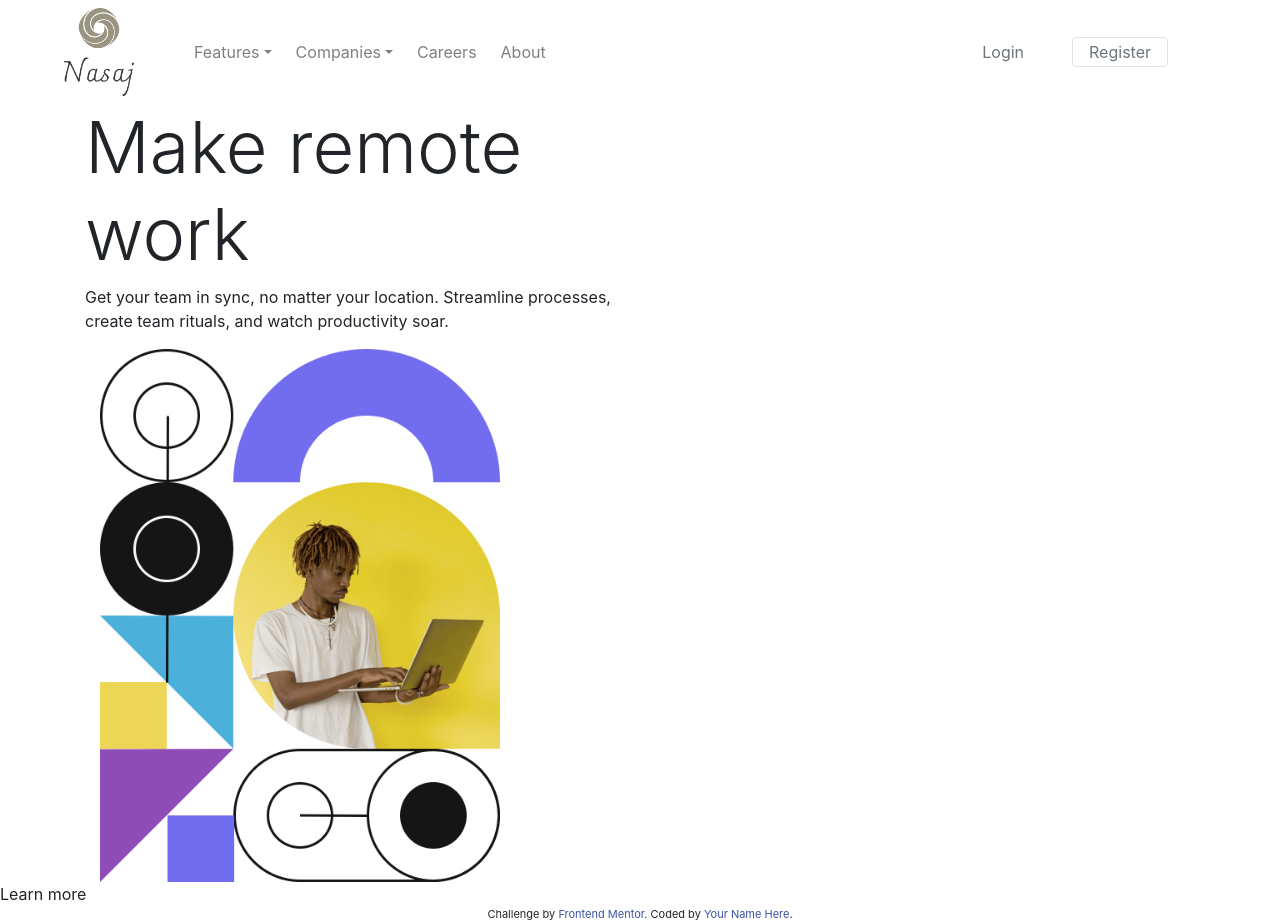
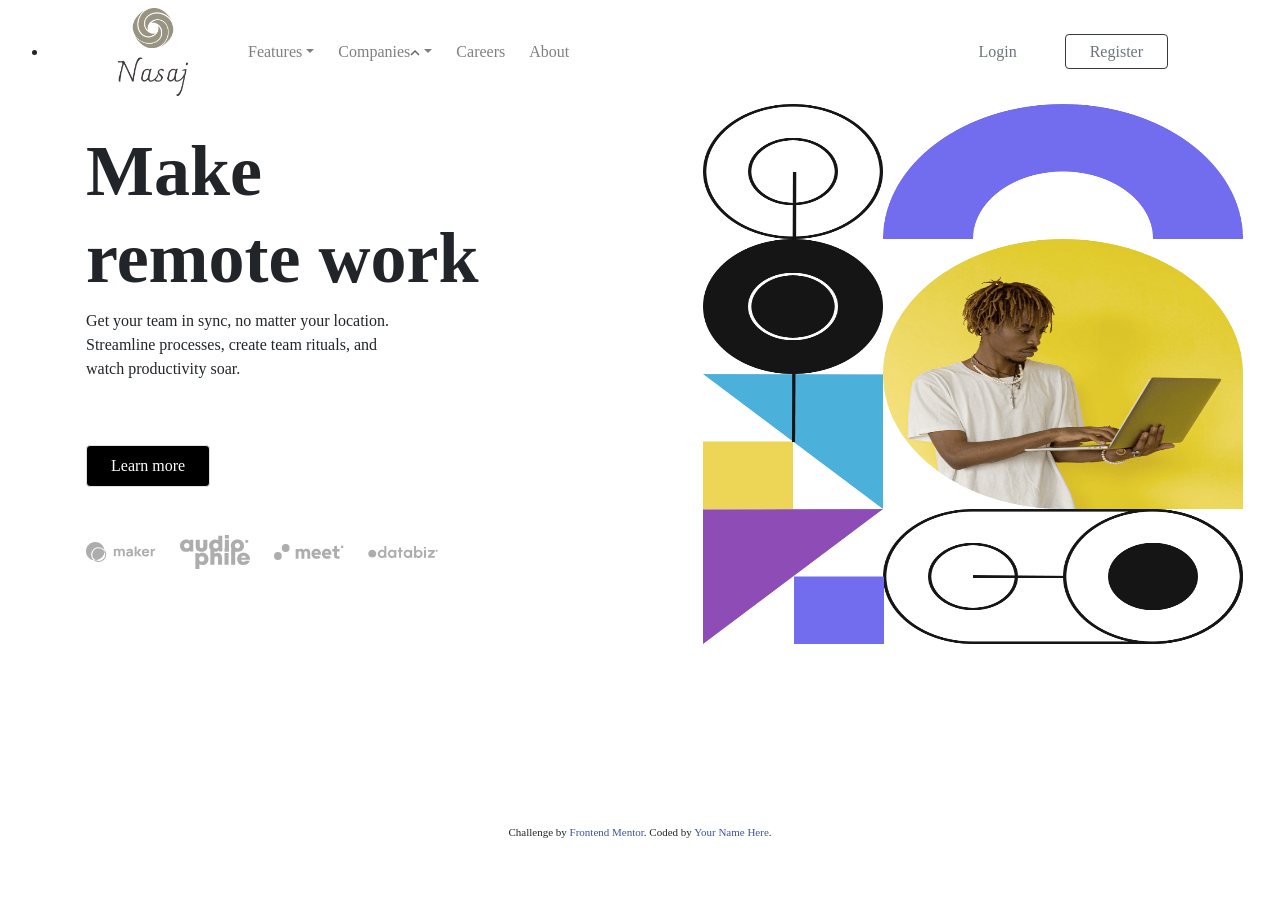
Before and after one commit to salmanasaj/intro-section-with-dropdown-navigation-main, a plain HTML site: page index.html in a window 1280 px wide. After the commit the page ends 841 px from the top, so only its background shows below. Drawn offline with Linux system fonts and the light colour scheme; a web font is replaced by a local one.

Commit message:
responsive is remain

```diff
--- a/index.html
+++ b/index.html
@@ -7,6 +7,7 @@
   <link rel="icon" type="image/png" sizes="32x32" href="./images/favicon-32x32.png">
   <link rel="stylesheet" href="/css/bootstrap.min.css">
   <link rel="stylesheet" href="/style.css">
+  <link rel="stylesheet" href="https://fonts.google.com/specimen/Epilogue">
 
 
 
@@ -21,8 +22,12 @@
 <body>
 
   <nav class="navbar navbar-expand-lg navbar-light " >
+
+    <div class="nav-link" id="nav-links">
+      <li class="fa fa-times" onclick="hideMenu()"></li>
+    </div>
     <img  src="/images/Logo.png" class="logo mx-5"  alt="">
-    <div class="collapse navbar-collapse" id="mynav">
+    <div class=" nav-links collapse navbar-collapse" id="mynav">
       <ul class="navbar-nav list-unstyled my-3 my-md-0 ">
         <li class="nav-item mx-1 dropdown">
           <a href="" class="nav-link dropdown-toggle" data-toggle="dropdown">Features</a>
@@ -41,8 +46,10 @@
             </a>
           </div>
         </li>
-        <li class="nav-item mx-1 dropdown">
-          <a href="" class="nav-link dropdown-toggle" data-toggle="dropdown">Companies</a>
+        <li class="nav-item mx-1 btn-group">
+
+
+          <a href="" class="nav-link dropdown-toggle" data-toggle="dropdown">Companies<img src="/images/icon-arrow-up.svg" alt=""></a>
           <div class="dropdown-menu">
             <a href="" class="dropdown-item text-center">history</a>
             <a href="" class="dropdown-item text-center">Our team</a>
@@ -53,26 +60,38 @@
         <li class="nav-item mx-1"> <a href="" class="nav-link">About</a></li>
       </ul>
     </div>
-    <div class="collapse navbar-collapse navbar-light justify-content-end  mx-5">
+    <div class="collapse navbar-collapse navbar-light justify-content-end  mx-5" id="mynav">
       <ul class="navbar-nav navbar-dark list-unstyled my-3 ">
         <li class="nav-item mr-5 text-light"><a href="" class="text-muted text-decoration-none">Login</a></li>
-        <li class="nav-item mr-5 "><a href="" class="text-muted border rounded px-3 py-1 text-decoration-none ">Register</a></li>
+        <li class="nav-item mr-5 "><a href="" class="text-muted border border-dark  rounded px-4 py-2 text-decoration-none ">Register</a></li>
       </ul>
     </div>
    </nav>
    <div class="container">
+
+
     <div class="row">
-      <div class="col-6">
-        <h1 class="display-3">Make remote work</h1>
+      <div class="col-lg-6 col-md-6 col-xs-12 px-3 my-4 order-1 order-lg-0 ">
+        <h1 class="display-3 font-weight-bold">Make <br> remote work</h1>
         <p>
-        Get your team in sync, no matter your location. Streamline processes,
-        create team rituals, and watch productivity soar.
+        Get your team in sync, no matter your location. <br>  Streamline processes,
+        create team rituals, and <br>  watch  productivity soar.
         </p>
+        <a class="btn border rounded my-5 px-4 py-2" type="button">Learn more</a>
+
+        <div class="justify-content ">
+          <img class="img" src="/images/client-maker.svg" alt="">
+          <img class="img" src="/images/client-audiophile.svg" alt="">
+          <img class="img" src="/images/client-meet.svg" alt="">
+          <img class="img" src="/images/client-databiz.svg" alt="">
+
+        </div>
 
       </div>
-    </div>
-    <div class="col-6">
-      <img src="/images/image-hero-desktop.png" class="hero">
+
+      <div class="col-lg-6 col-xs-12 col-md-6f">
+        <img  src="/images/image-hero-desktop.png" class="w-100 h-75 order-0 order-lg-1  ml-lg-5 ">
+        </div>
     </div>
    </div>
 
@@ -85,7 +104,7 @@
 
 
 
-  Learn more
+
 
   <div class="attribution">
     Challenge by <a href="https://www.frontendmentor.io?ref=challenge" target="_blank">Frontend Mentor</a>.
@@ -101,5 +120,17 @@
   <script src="/design/scripts/bootstrap.min.js"></script>
   <script src="/design/scripts/popper.min.js"></script>
   <script src="/design/scripts/main.js"></script>
+
+  <script>
+    var navLinks = document.getElementById('navLink');
+    function showMenu(){
+      navLinks.style.right ="0";
+
+    }
+    function hideMenu(){
+      navLinks.style.right ="-200px";
+
+    }
+  </script>
 </body>
 </html>
--- a/style.css
+++ b/style.css
@@ -1,7 +1,56 @@
+body {
+    margin: 0;
+    padding: 0;
+    box-sizing: border-box;
+    font-family: Epilogue;
+
+}
+
+
 .logo {
     width: 70px;
 }
 
 .hero {
-    width: 400px;
+    /* width: 400px; */
 }
+
+.img {
+    width: 70px;
+    margin-right: 20px;
+}
+
+.btn {
+
+    background-color: black;
+    color: #fff;
+}
+
+.btn:hover {
+    background-color: transparent;
+    color: black;
+
+
+}
+
+h1 {
+    word-break: normal;
+}
+
+.nav-links{
+    position:relative;
+}
+
+@media(max-width:700px){
+    .nav-links {
+    position: absolute;
+    background-color: #f44336;
+    height: 100vh;
+    width: 200px;
+    top: 0;
+    right: -200px;
+    text-align: left;
+    z-index: 2;
+    transition: 1s;
+}
+}
```
